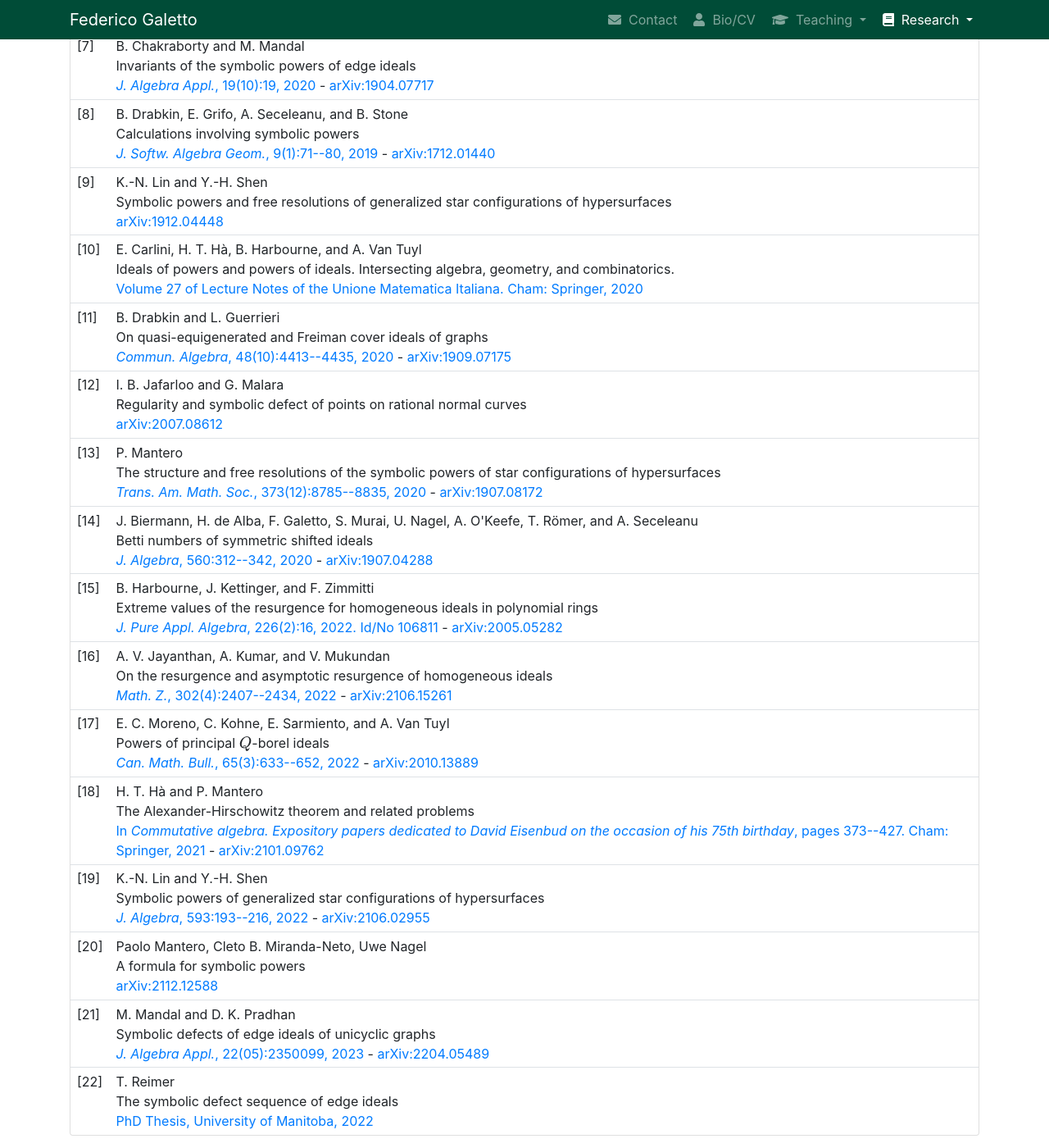
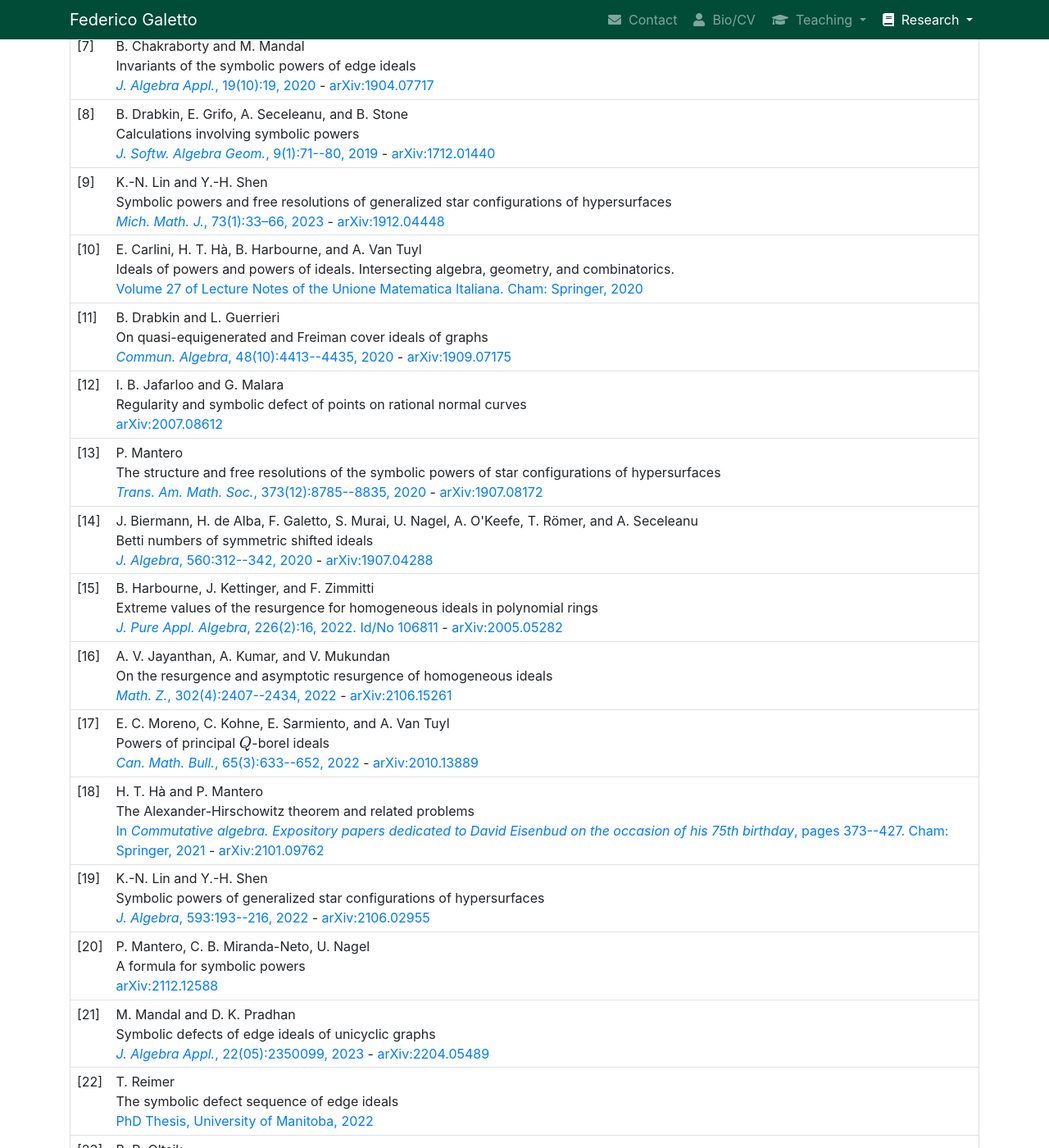
Before and after one commit to galettof/galettof.github.io, a Jekyll site: the page built from references.html, in a window 1280 px wide and 1400 px high, scrolled down 643 px. Shown: the whole window at 82% size. Built offline with Jekyll 4.4.1, drawn with Linux system fonts in a browser that asks for light colours; nearby versions of some CDN libraries; formulas are drawn with MathJax 3; some of the changed text lies outside the part shown.

Commit message:
updated sdefect pubs

```diff
--- a/_data/defect.yml
+++ b/_data/defect.yml
@@ -133,9 +133,16 @@ articles:
 - authors: K.-N. Lin and Y.-H. Shen
   title: Symbolic powers and free resolutions of generalized star configurations of hypersurfaces
   arxiv: 1912.04448
+  link: https://doi.org/10.1307/mmj/20205890
+  cite: <i>Mich. Math. J.</i>, 73(1):33–66, 2023
   date: 2019-12-10
 
-- authors: Paolo Mantero, Cleto B. Miranda-Neto, Uwe Nagel
+- authors: P. Mantero, C. B. Miranda-Neto, U. Nagel
   title: A formula for symbolic powers
   arxiv: 2112.12588
   date: 2021-12-23
+
+- authors: B. R. Oltsik
+  title: Symbolic Defect of Monomial Ideals
+  arxiv: 2310.12280
+  date: 2023-10-18
```
